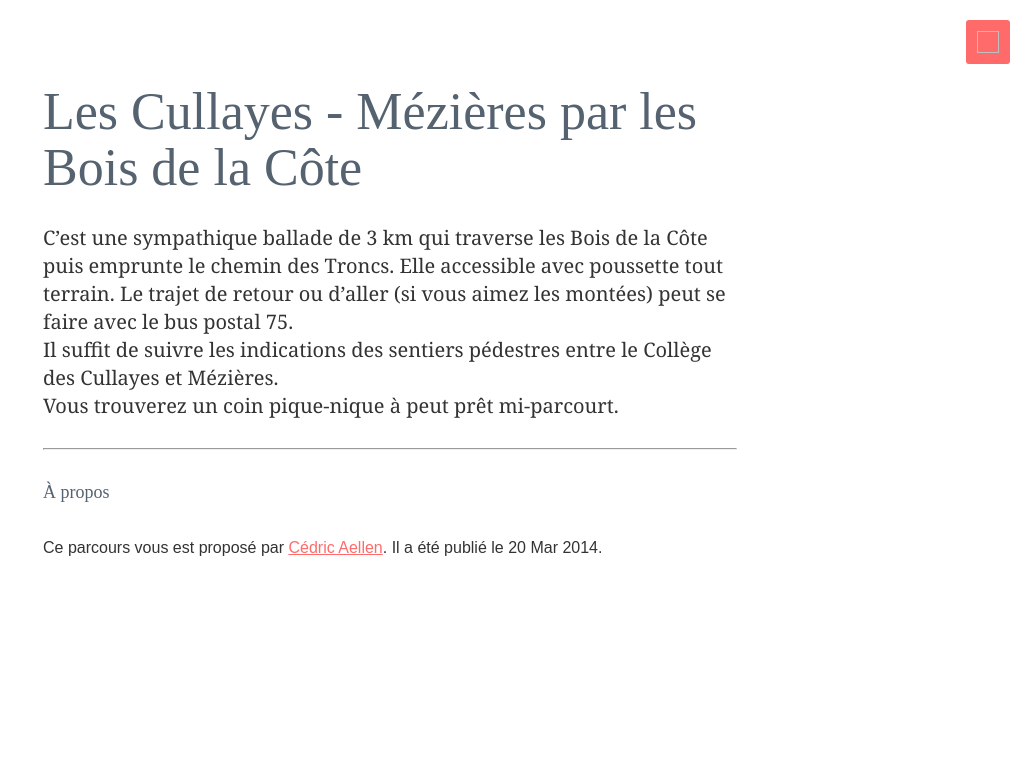
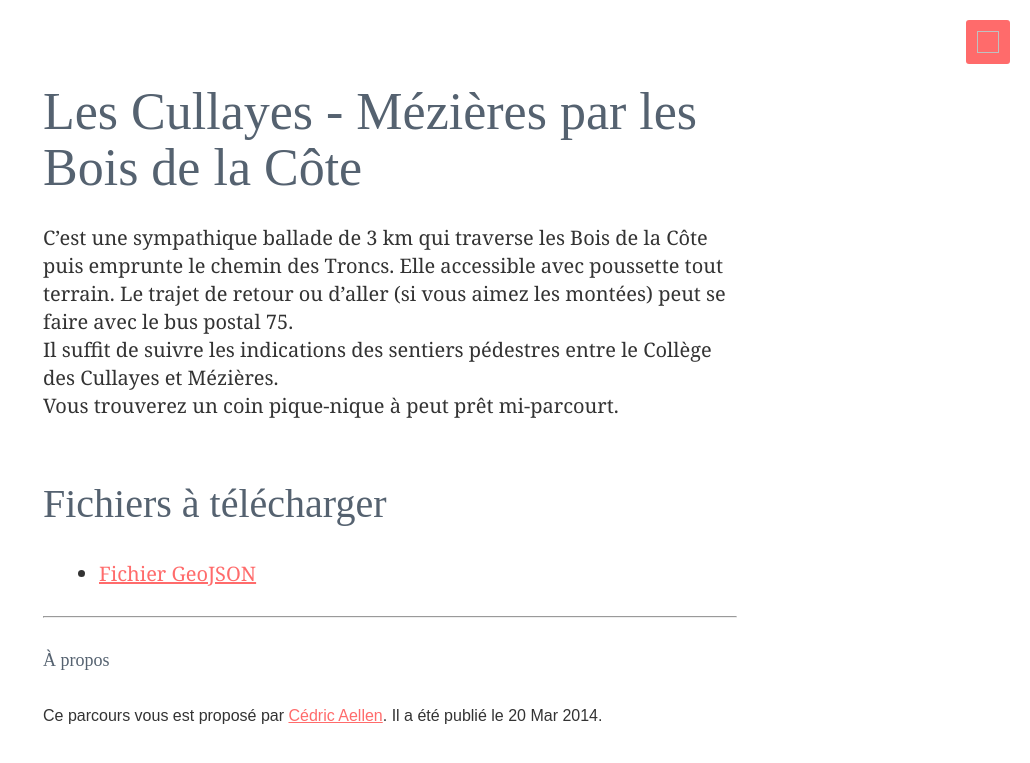
Before and after one commit to alienlebarge/pou7, a Jekyll site: the page built from _posts/2014-03-20-les-cullayes-mezires-par-les-bois-de-la-cote.md, in a window 1280 px wide. Shown: the top 763 px of the page, without its empty margins (250-1280 px from the left). Built offline with Jekyll 4.4.1, drawn with Linux system fonts in a browser that asks for light colours.

Commit message:
add link to geojson in YAML

```diff
--- a/_posts/2014-03-20-les-cullayes-mezires-par-les-bois-de-la-cote.md
+++ b/_posts/2014-03-20-les-cullayes-mezires-par-les-bois-de-la-cote.md
@@ -6,6 +6,8 @@ author:
   url: http://www.twitter.com/alienlebarge
 date:   2014-03-20 09:55:28
 categories: trail
+files:
+  geojson: "/LesCullayes-Mezieres-BoisDeLaCote.geojson"
 ---
 
 C’est une sympathique ballade de 3 km qui traverse les Bois de la Côte puis emprunte le chemin des Troncs. Elle accessible avec poussette tout terrain. Le trajet de retour ou d'aller (si vous aimez les montées) peut se faire avec le bus postal 75.
```
